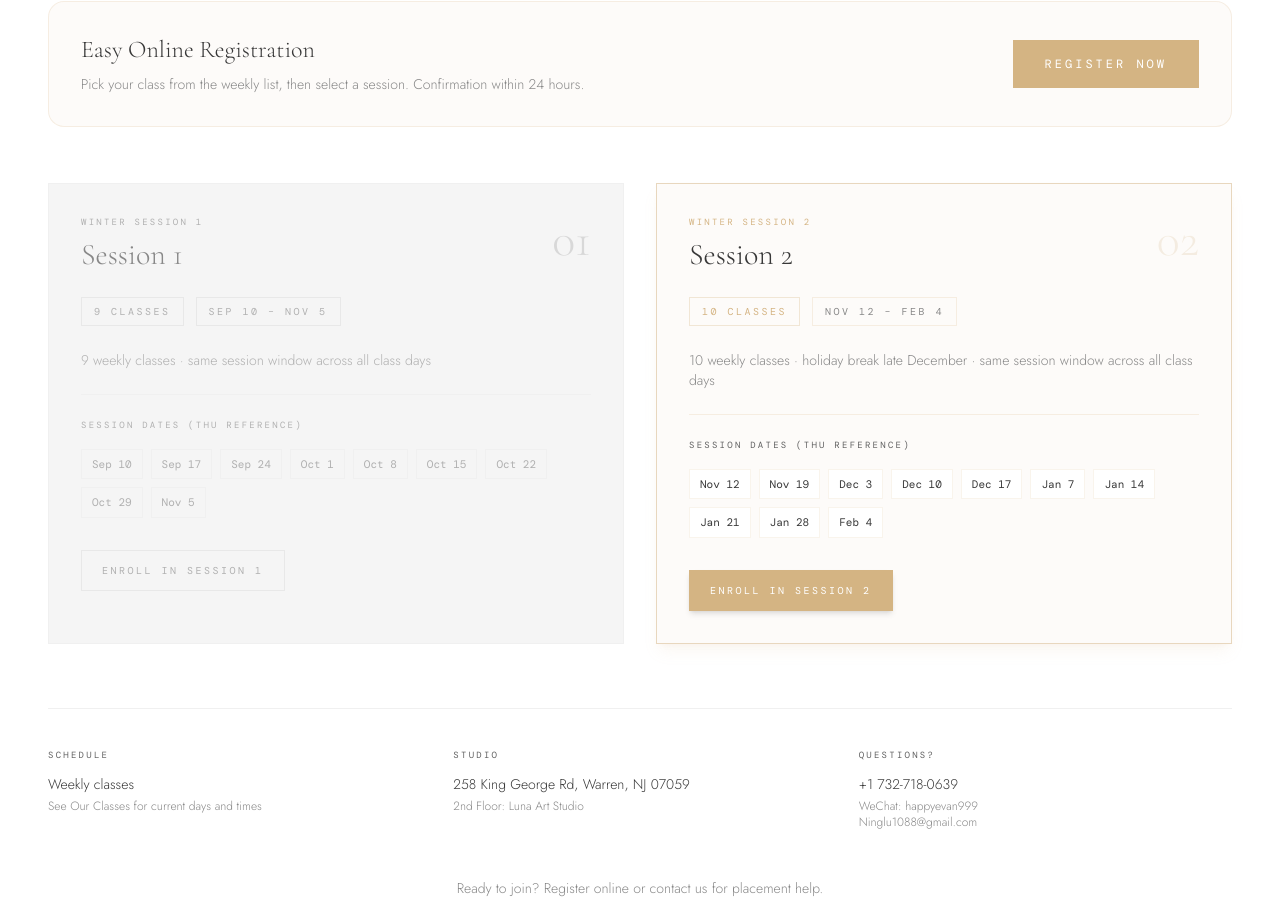
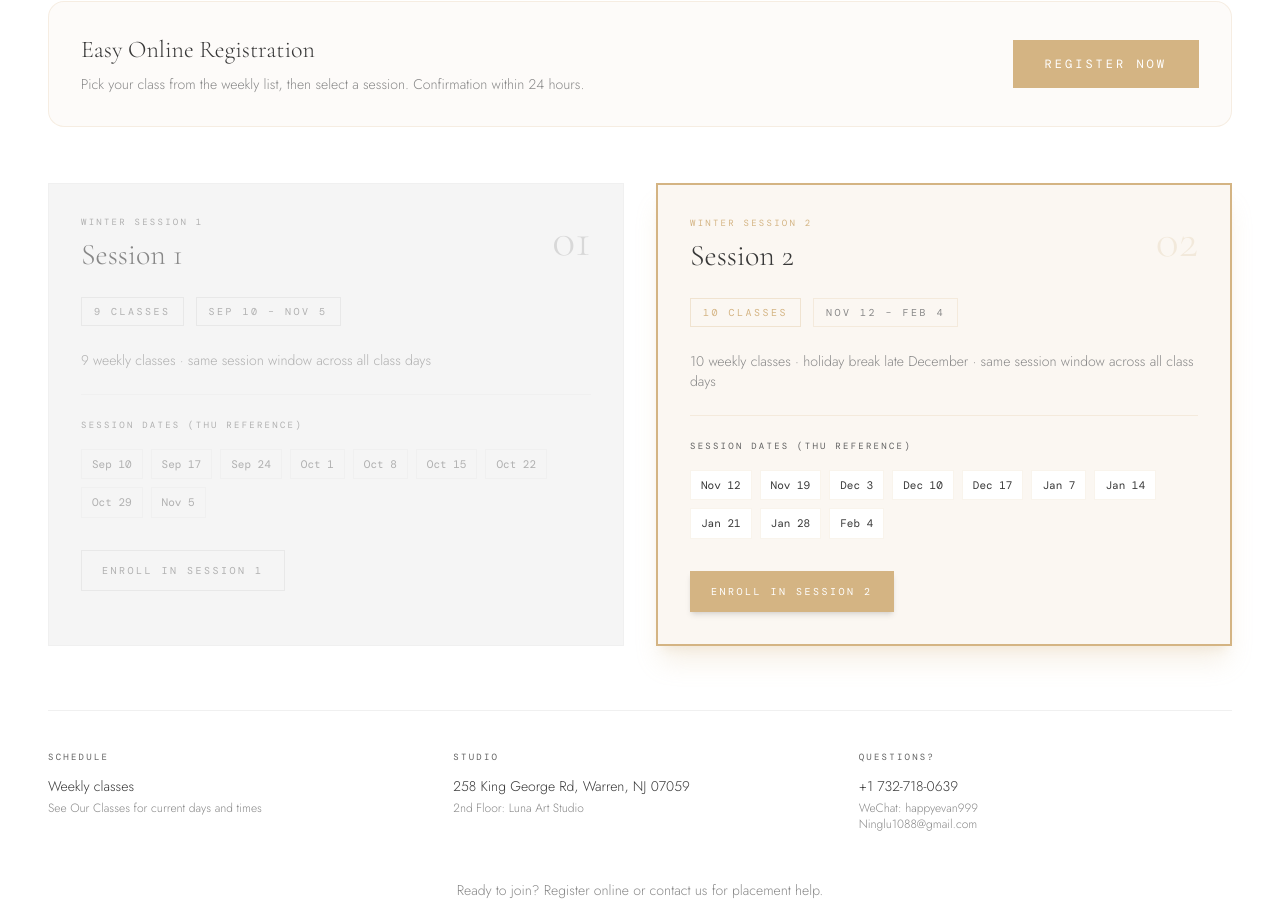
Before and after one commit to CathySong/luna-arts-studio.io, a Next.js app: page / in a window 1280 px wide. Shown: the part 7997-8917 px from the top of the page. Built offline with nearby package versions, Linux system fonts and the light colour scheme; no server answers; the database is empty; a web font is replaced by a local one.

Commit message:
Strengthen Session 2 highlight

```diff
--- a/components/FallSessionsSection.tsx
+++ b/components/FallSessionsSection.tsx
@@ -63,7 +63,7 @@ export default function FallSessionsSection() {
               className={`border p-8 transition-all duration-300 ${
                 index === 0
                   ? "border-gray-lightest bg-white-soft text-gray"
-                  : "border-accent-warm/50 bg-accent-warm/5 shadow-lg shadow-accent-warm/10"
+                  : "border-2 border-accent-warm bg-accent-warm/10 shadow-xl shadow-accent-warm/20"
               }`}
             >
               <div className="flex items-start justify-between mb-6">
```
